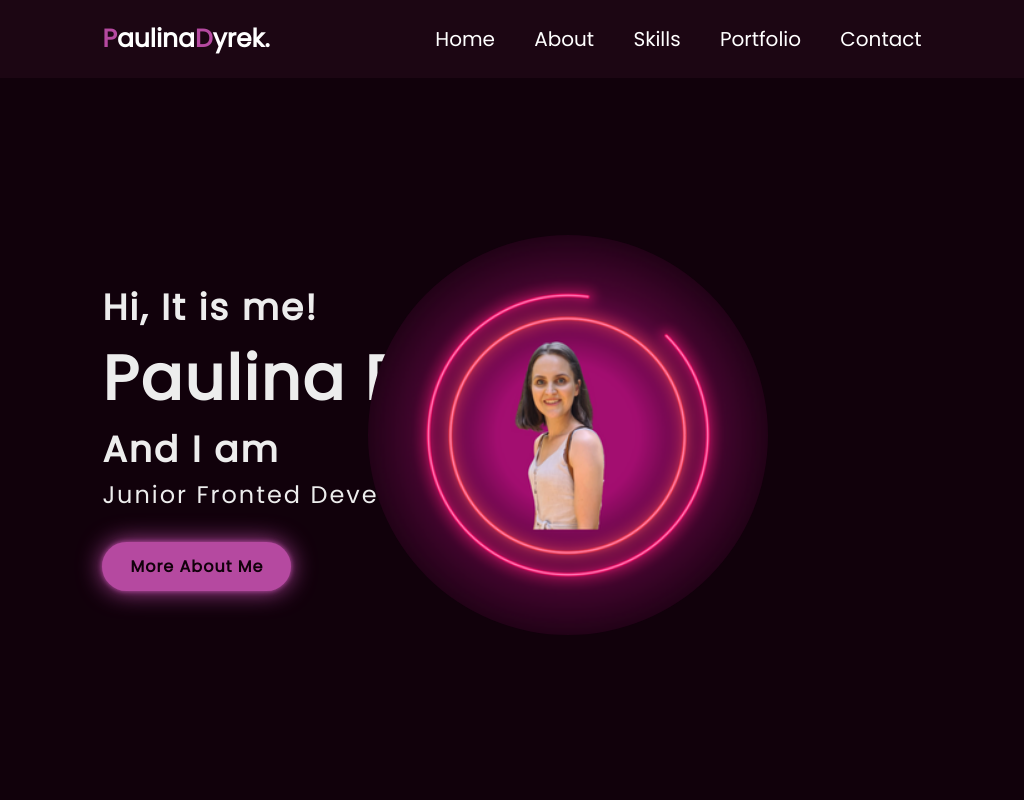
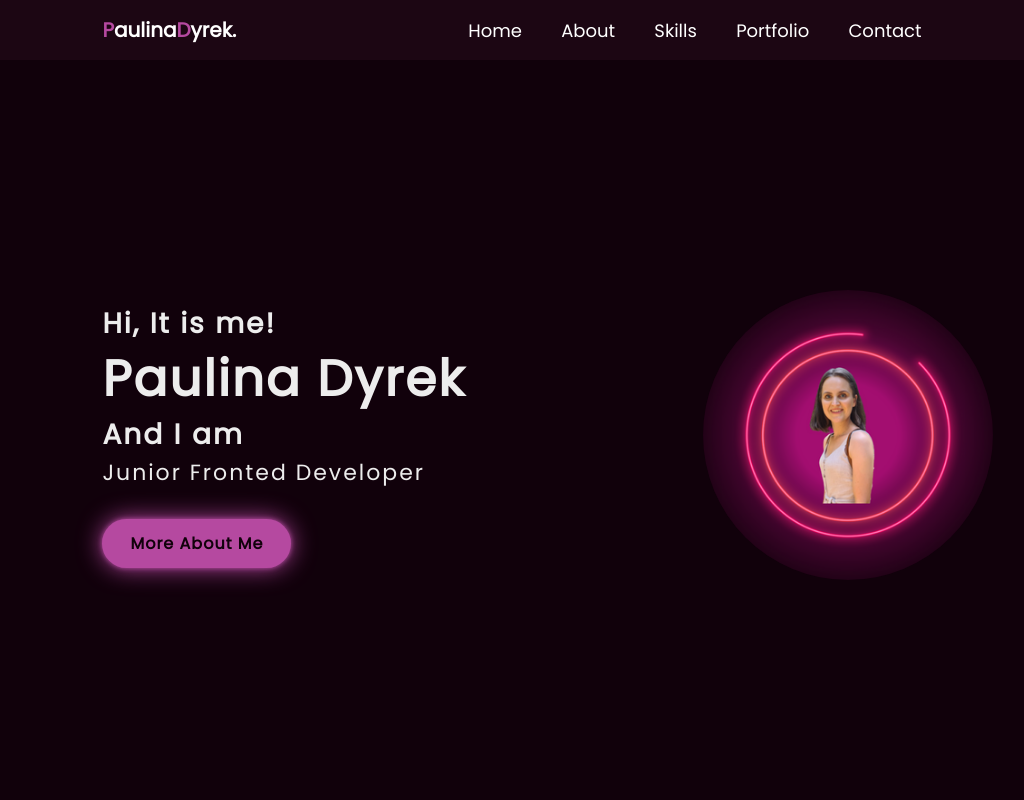
Before and after one commit to PaulinaDyrek/Paulina-Dyrek_portfolio_website, a website: page index.html in a window 1024 px wide. Shown: the top 800 px of the page. Drawn offline with nearby package versions, Linux system fonts and the light colour scheme.

Commit message:
responsive website -header and home - media (769px-1024 px)

```diff
--- a/style.css
+++ b/style.css
@@ -407,7 +407,6 @@ footer {
   font-weight: 400;
   margin: 0px 5px;
 }
-/* //////////////////////////////////////////////////////////////// */
 @media (min-width: 1025px) and (max-width: 1300px) {
   .home-content h3 {
     font-size: 28px;
@@ -475,47 +474,30 @@ footer {
 /* //////////////////////////////////////// */
 @media (min-width: 769px) and (max-width: 1024px) {
   header {
-    position: fixed;
-    top: 0;
-    left: 0;
-    width: 100%;
-    padding: 20px 10%;
-    background: #1c0613;
-    display: flex;
-    justify-content: space-between;
-    align-items: center;
-    z-index: 100;
+    padding: 15px 10%;
   }
   .logo {
-    position: relative;
-    font-size: 25px;
-    color: #fff;
-    text-decoration: none;
-    font-weight: 600;
-    cursor: default;
-    opacity: 0;
-    animation: slideRight 1s ease forwards;
-  }
-  .logo::first-letter {
-    color: var(--main-color);
-  }
-  .d {
-    color: var(--main-color);
+    font-size: 20px;
   }
   .navbar a {
-    display: inline-block;
-    font-size: 20px;
-    color: #fff;
-    text-decoration: none;
-    font-weight: 500;
-    margin-left: 35px;
-    transition: 0.3s;
-    opacity: 0;
-    animation: slideTop 0.5s ease forwards;
-    animation-delay: calc(0.2s * var(--i));
+    font-size: 18px;
   }
-  .navbar a:hover {
-    color: var(--main-color);
+  .home-content {
+    max-width: 500px;
+  }
+  .home-content h3 {
+    font-size: 28px;
+  }
+  .home-content h1 {
+    font-size: 50px;
+  }
+  .home-content p {
+    font-size: 22px;
+  }
+  .profile-img {
+    right: 3%;
+    width: 290px;
+    height: 290px;
   }
 }
 
```
